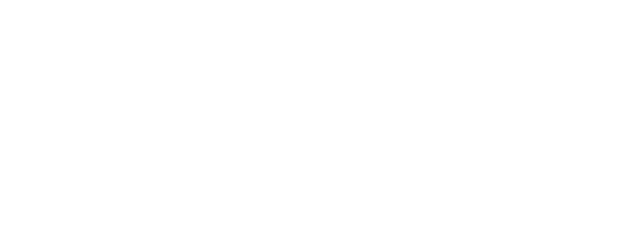
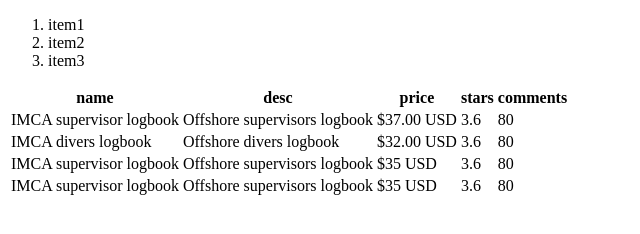
Before and after one commit to gonextnode/strive-assignments, a plain HTML site: page Module1/day10/index.html in a window 1280 px wide. Shown: the whole page, without its empty margins (0-640 px from the left). Drawn offline with Linux system fonts and the light colour scheme.

Commit message:
day10 exercise4 completed

```diff
--- /dev/null
+++ b/Module1/day10/app.js
@@ -0,0 +1 @@
+console.log()
--- a/Module1/day10/index.html
+++ b/Module1/day10/index.html
@@ -1,73 +1,62 @@
 <!DOCTYPE html>
 <html>
-  <!--
-
-        HTML EXERCISES
-
-        1) Create a title for the page
-        2) Create a heading
-        3) Create an ordered list
-        4) Create a table with 5 columns and 4 rows
-        5) Add an image to each second cell of every row
-        6) Add a anchor link for every image
-        7) Merge together 2 table cells
-        8) Divide the page using a horizontal line
-        9) Create a container with a nested paragraph and a nested unordered list
-        10) Create a footer with some information about the page creator
-
-        CSS EXERCISES
-
-        11) Give a maximum width to the body and center it in the page
-        12) Set every h1 to be centered
-        13) Change the color of each link in the page
-        14) Create a class with a border
-        15) Set table to have rounded corners
-        16) Add margin between every paragraph
-        17) Create a class which change font size and boldness
-        18) Create a class to hide a content
-        19) Add a green border to each td
-        20) Add a dotted red border to each tr (note: tr does not accept a border property ;-) )
-
-        JS EXERCISES
-
-        21) Given variable x = "John" and y = "Doe", write on the console log "John <> Doe"
-        22) Create an object with properties such name, surname, email
-        23) Delete Email from the previously created object
-        24) Create an array with 10 strings in it
-        25) Print in the console every string in the previous array
-        26) Create an array with 100 random numbers in it
-        27) Wrote a function to get the MAX and the MIN from the previously created array
-        28) Create an array of arrays, in which every array has 10 random numbers
-        29) Create a function that gets 2 arrays and returns the longest one
-        30) Create a function that gets 2 arrays of numbers and returns the one with the higher sum of values
-
-        DOM
-
-        31) Get element with ID "container" from the page
-        32) Get every "td" from the page
-        33) Create a cycle that prints the text inside every td of the page
-        34) Write a function to change the heading of the page
-        35) Write a function to add an extra row to the table
-        36) Write a function to add the class "test" to each row in the table
-        37) Write a function to add a red background to every link in the page
-        38) Console log "Page loaded" when the page is correctly loaded
-        39) Write a function to add new items to a UL
-        40) Write a function to empty a list
-
-        EXTRA
-
-        41) Add an eventListener to alert when the mouse is over a link, displaying the URL
-        42) Add a button to hide every image on the page
-        43) Add a button to hide and show the table from the page
-        44) Write a function to sum every number inside the TD (if the content is numeric)
-        45) Delete the last letter from the title each time the user clicks on it
-        46) Change a single TD background color when the user clicks on it
-        47) Add a button DELETE, on click it should delete a random TD from the page
-        48) Add a pink border to a cell when the mouse is over it
-        49) Write a function to add a table with 4 rows and 3 columns programmatically
-        50) Write a function to remove the table from the page
-    -->
-
-  <head> </head>
-  <body></body>
+  <head>
+    <title>Day10 - Exercises</title>
+    <meta charset="UTF-8" />
+    <meta name="viewport" content="width=device-width, initial-scale=1" />
+  </head>
+  <body>
+    <main>
+      <section class="exercise3">
+        <ol>
+          <li>item1</li>
+          <li>item2</li>
+          <li>item3</li>
+        </ol>
+      </section>
+      <section class="exercise4">
+        <table>
+          <thead>
+            <tr>
+              <th>name</th>
+              <th>desc</th>
+              <th>price</th>
+              <th>stars</th>
+              <th>comments</th>
+            </tr>
+          </thead>
+          <tbody>
+            <tr>
+              <td>IMCA supervisor logbook</td>
+              <td>Offshore supervisors logbook</td>
+              <td>$37.00 USD</td>
+              <td>3.6</td>
+              <td>80</td>
+            </tr>
+            <tr>
+              <td>IMCA divers logbook</td>
+              <td>Offshore divers logbook</td>
+              <td>$32.00 USD</td>
+              <td>3.6</td>
+              <td>80</td>
+            </tr>
+            <tr>
+              <td>IMCA supervisor logbook</td>
+              <td>Offshore supervisors logbook</td>
+              <td>$35 USD</td>
+              <td>3.6</td>
+              <td>80</td>
+            </tr>
+            <tr>
+              <td>IMCA supervisor logbook</td>
+              <td>Offshore supervisors logbook</td>
+              <td>$35 USD</td>
+              <td>3.6</td>
+              <td>80</td>
+            </tr>
+          </tbody>
+        </table>
+      </section>
+    </main>
+  </body>
 </html>
```
Also changed, not shown: Module1/day10/styles.css (added), 1 other file.
